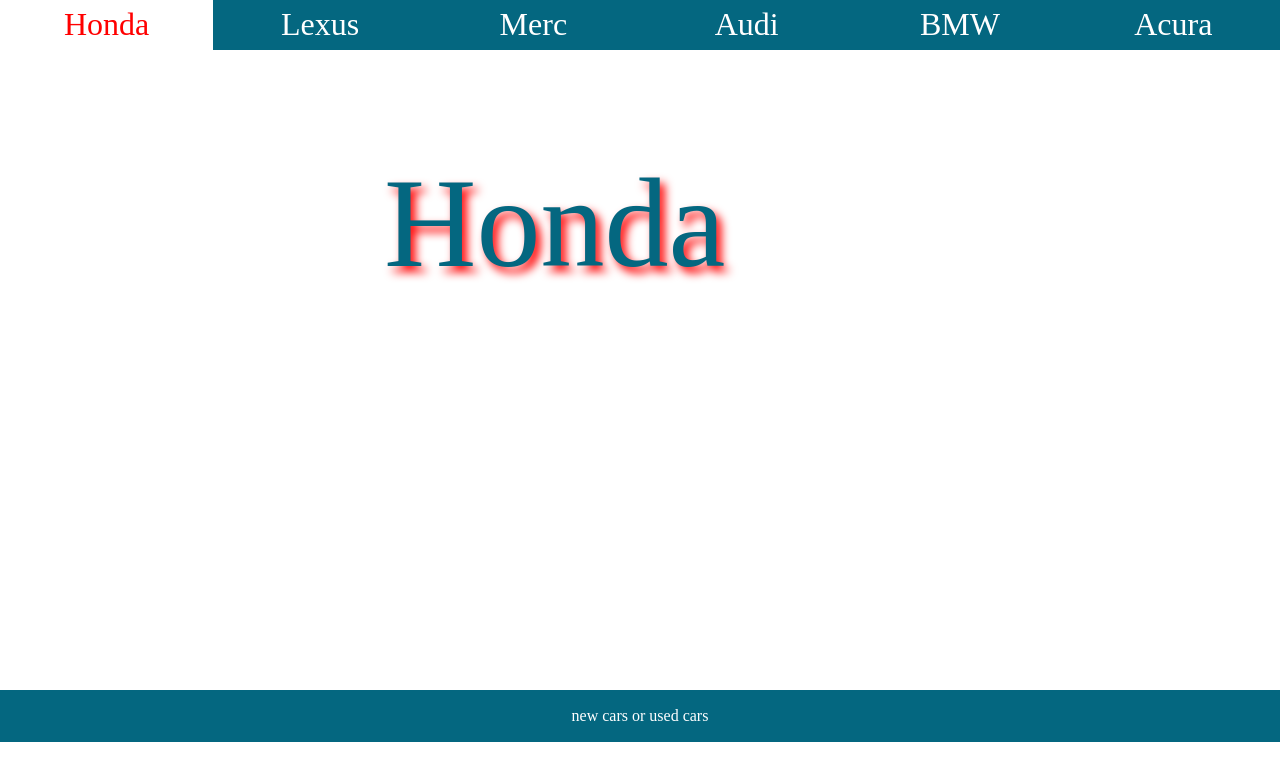
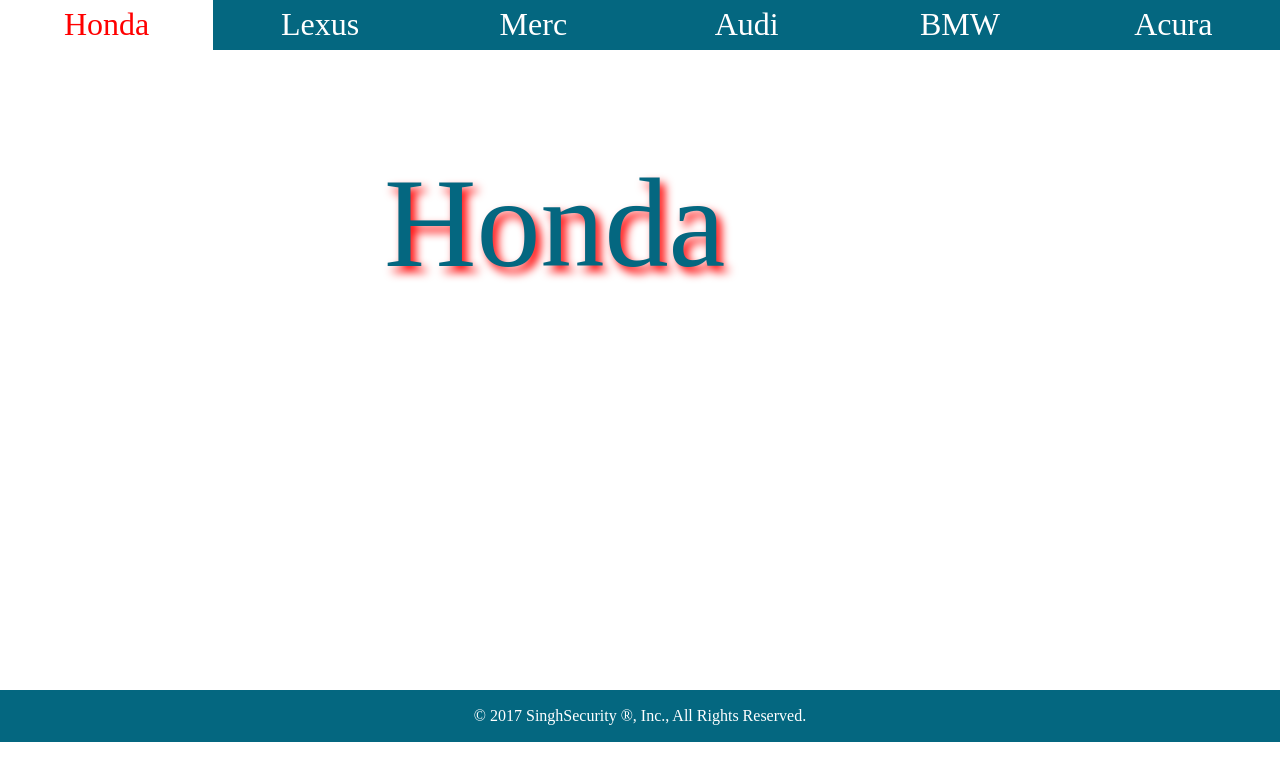
Before and after one commit to Tanwinder/Cars-siblings, a plain HTML site: page index.html in a window 1280 px wide. Shown: the top 780 px of the page. Drawn offline with Linux system fonts and the light colour scheme.

Commit message:
adding content

```diff
--- a/index.html
+++ b/index.html
@@ -16,7 +16,7 @@
   </ul>
 </header>
 <section class="content-container"></section>
-<footer>new cars or used cars</footer>
+<footer>© 2017 SinghSecurity ®, Inc., All Rights Reserved.</footer>
 <script type="text/javascript" src="cars.js"></script>
 </body>
 </html>
```
